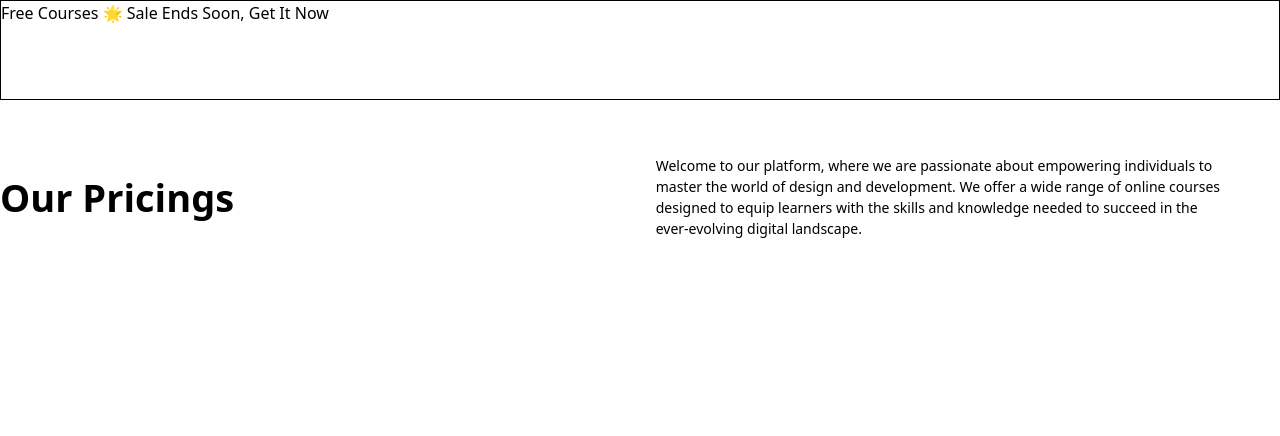
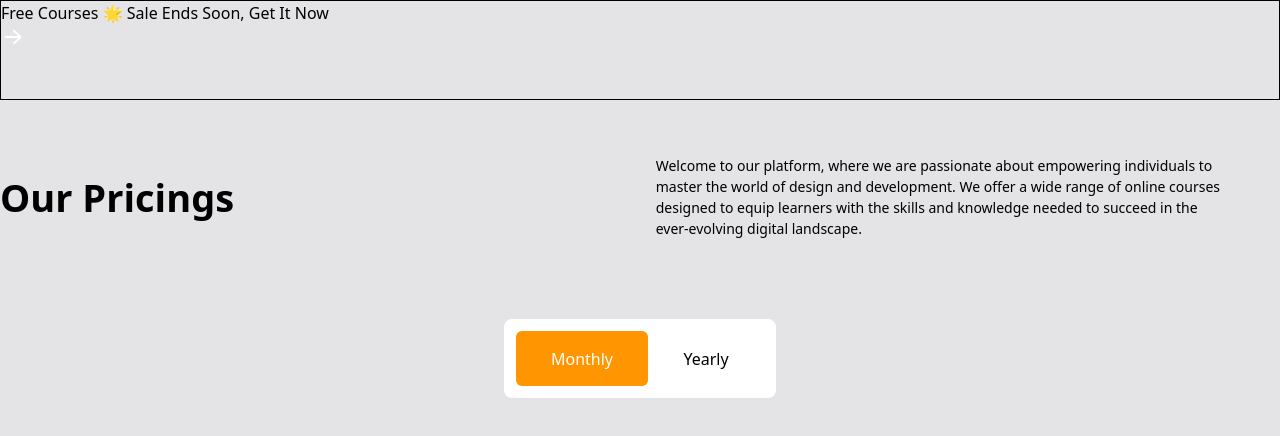
Before and after one commit to Azzimmka/online-course, a website: page pricing-page.html in a window 1280 px wide. Drawn offline with Linux system fonts and the light colour scheme.

Commit message:
i finished section 2

```diff
--- a/pricing-page.html
+++ b/pricing-page.html
@@ -6,7 +6,7 @@
     <title>Document</title>
     <link rel="stylesheet" href="./src/output.css">
 </head>
-<body>
+<body class="bg-[#E4E4E7]">
     <header class="w-full h-[155px]">
         <div class="max-w-[1300px] border h-[100px] m-auto">
             <div>
@@ -22,5 +22,16 @@
             <p class="text-[14px] md:mr-[60px]">Welcome to our platform, where we are passionate about empowering individuals to <br> master the world of design and development. We offer a wide range of online courses <br> designed to equip learners with the skills and knowledge needed to succeed in the <br> ever-evolving digital landscape.</p>
         </div>
     </section>
+
+    <section class="w-full">
+
+        <div class="max-w-[1300px]  m-auto flex justify-center items-center rounded-[8px] mt-[50px] md:mt-0 w-[272px] h-[79px] bg-white">
+
+            <button class="w-[132px] h-[55px] bg-[#FF9500] text-white rounded-[6px]">Monthly</button>
+            <p class="w-[116px] h-[55px]  flex justify-center items-center ">Yearly</p>
+
+        </div>
+
+    </section>
 </body>
 </html>
```
Also changed, not shown: src/output.css.
